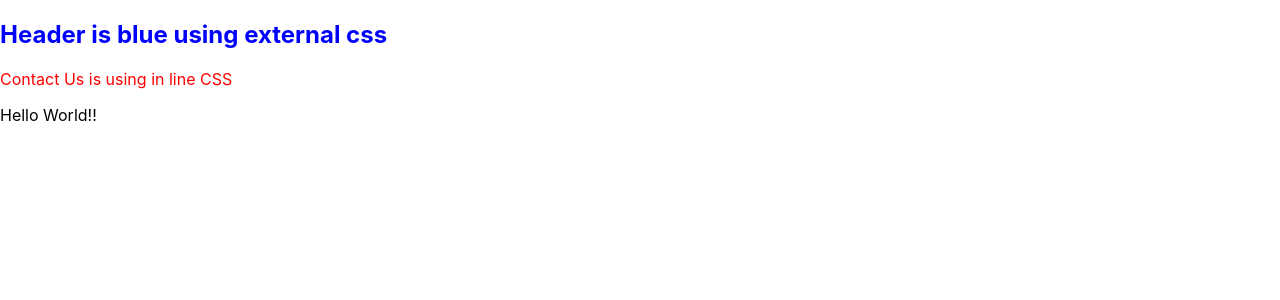
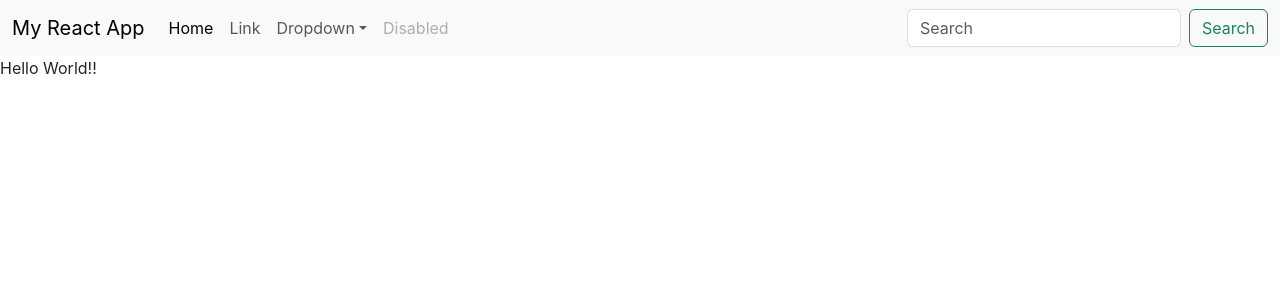
Before and after one commit to swat1000/ReactJS, a React (Create React App) app in the folder ClassLearning/classwork/: page / in a window 1280 px wide. Shown: the top 300 px of the page. Built offline with nearby package versions, Linux system fonts and the light colour scheme.

Commit message:
WIP: Added Bootstrap Navbar

```diff
--- a/ClassLearning/classwork/public/index.html
+++ b/ClassLearning/classwork/public/index.html
@@ -1,15 +1,18 @@
 <!DOCTYPE html>
 <html lang="en">
+
 <head>
   <meta charset="utf-8" />
   <link rel="icon" href="%PUBLIC_URL%/favicon.ico" />
   <meta name="viewport" content="width=device-width, initial-scale=1" />
   <meta name="theme-color" content="#000000" />
-    <meta
-      name="description"
-      content="Web site created using create-react-app"
-    />
+  <meta name="description" content="Web site created using create-react-app" />
   <link rel="apple-touch-icon" href="%PUBLIC_URL%/logo192.png" />
+  <link href="https://cdn.jsdelivr.net/npm/bootstrap@5.3.0-alpha3/dist/css/bootstrap.min.css" rel="stylesheet"
+    integrity="sha384-KK94CHFLLe+nY2dmCWGMq91rCGa5gtU4mk92HdvYe+M/SXH301p5ILy+dN9+nJOZ" crossorigin="anonymous">
+  <script src="https://cdn.jsdelivr.net/npm/bootstrap@5.3.0-alpha3/dist/js/bootstrap.bundle.min.js"
+    integrity="sha384-ENjdO4Dr2bkBIFxQpeoTz1HIcje39Wm4jDKdf19U8gI4ddQ3GYNS7NTKfAdVQSZe"
+    crossorigin="anonymous"></script>
   <!--
       manifest.json provides metadata used when your web app is installed on a
       user's mobile device or desktop. See https://developers.google.com/web/fundamentals/web-app-manifest/
@@ -26,6 +29,7 @@
     -->
   <title>React App</title>
 </head>
+
 <body>
   <noscript>You need to enable JavaScript to run this app.</noscript>
   <div id="root"></div>
@@ -40,4 +44,5 @@
       To create a production bundle, use `npm run build` or `yarn build`.
     -->
 </body>
+
 </html>
--- a/ClassLearning/classwork/src/components/header.js
+++ b/ClassLearning/classwork/src/components/header.js
@@ -4,8 +4,44 @@
 export default function Header(){
     return (
         <div className="heading">
-            <h2>Header is blue using external css</h2>
-            <p style={{color: 'red'}}>Contact Us is using in line CSS</p>
+            {/* <h2>Header is blue using external css</h2>
+            <p style={{color: 'red'}}>Contact Us is using in line CSS</p> */}
+            <nav class="navbar navbar-expand-lg bg-body-tertiary">
+  <div class="container-fluid">
+    <a class="navbar-brand" href="#">My React App</a>
+    <button class="navbar-toggler" type="button" data-bs-toggle="collapse" data-bs-target="#navbarSupportedContent" aria-controls="navbarSupportedContent" aria-expanded="false" aria-label="Toggle navigation">
+      <span class="navbar-toggler-icon"></span>
+    </button>
+    <div class="collapse navbar-collapse" id="navbarSupportedContent">
+      <ul class="navbar-nav me-auto mb-2 mb-lg-0">
+        <li class="nav-item">
+          <a class="nav-link active" aria-current="page" href="#">Home</a>
+        </li>
+        <li class="nav-item">
+          <a class="nav-link" href="#">Link</a>
+        </li>
+        <li class="nav-item dropdown">
+          <a class="nav-link dropdown-toggle" href="#" role="button" data-bs-toggle="dropdown" aria-expanded="false">
+            Dropdown
+          </a>
+          <ul class="dropdown-menu">
+            <li><a class="dropdown-item" href="#">Action</a></li>
+            <li><a class="dropdown-item" href="#">Another action</a></li>
+            <li><hr class="dropdown-divider"/></li>
+            <li><a class="dropdown-item" href="#">Something else here</a></li>
+          </ul>
+        </li>
+        <li class="nav-item">
+          <a class="nav-link disabled">Disabled</a>
+        </li>
+      </ul>
+      <form class="d-flex" role="search">
+        <input class="form-control me-2" type="search" placeholder="Search" aria-label="Search"/>
+        <button class="btn btn-outline-success" type="submit">Search</button>
+      </form>
+    </div>
+  </div>
+</nav>
         </div>
     )
 };
```
Lines whose indentation alone changed are shown as unchanged.
